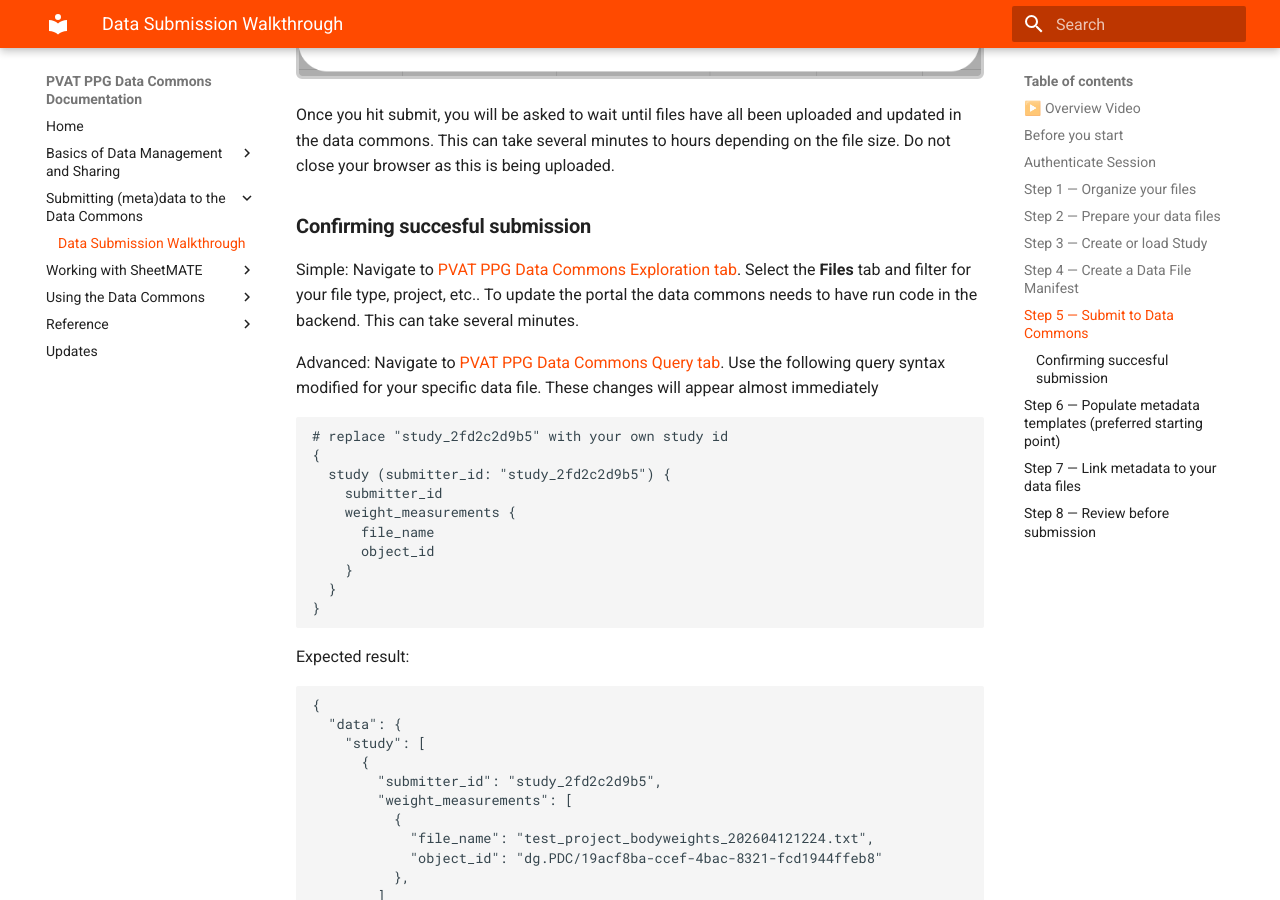
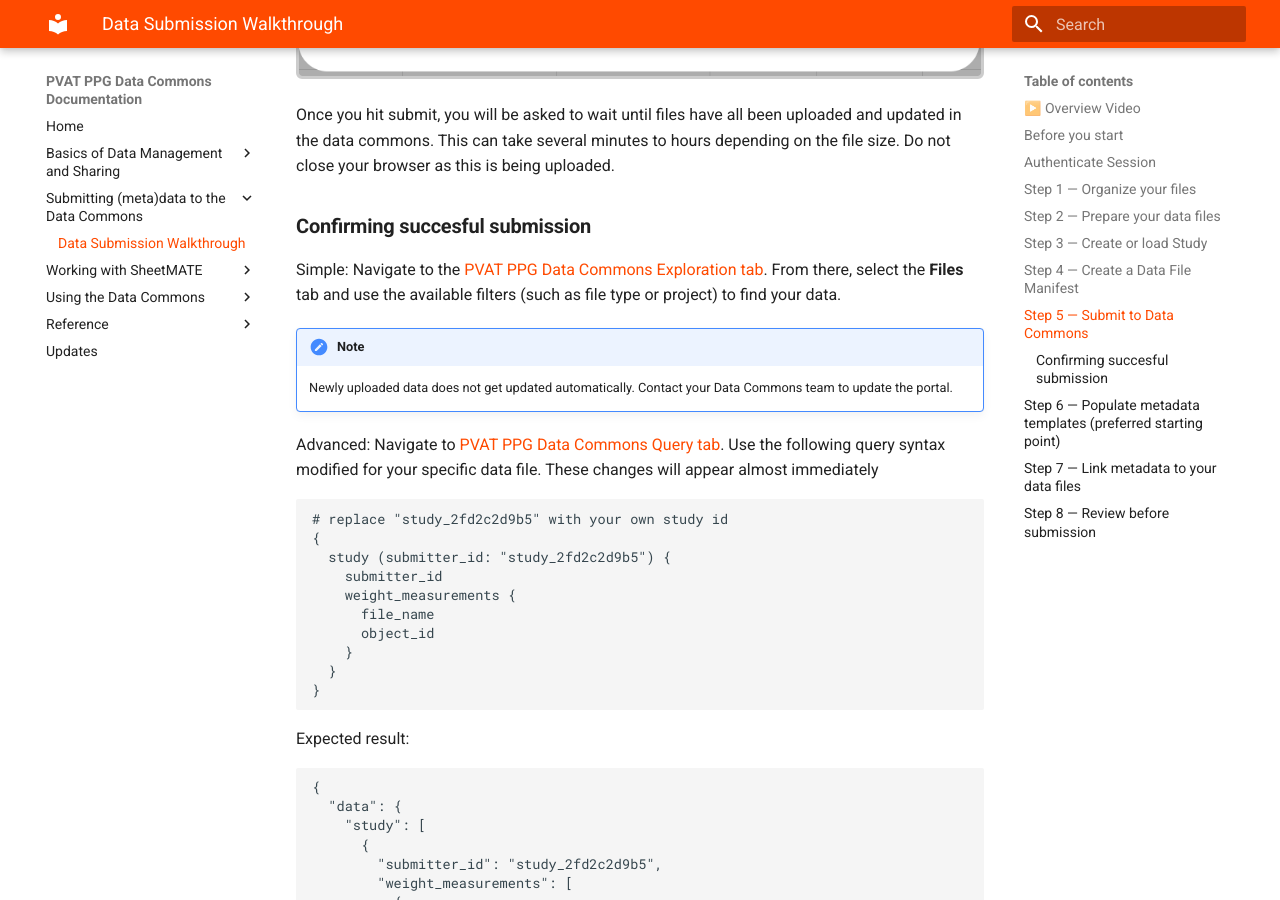
Before and after one commit to nault-research/pvatppg-commons-docs, an MkDocs documentation site: the page built from docs/getting-started/walkthrough.md, in a window 1280 px wide and 900 px high, scrolled down 6034 px. Built offline with MkDocs 1.6.1 and Material for MkDocs 9.7.7, drawn with Linux system fonts in a browser that asks for light colours; some of the changed text lies outside the part shown.

Commit message:
minor walkthrough updates

```diff
--- a/docs/getting-started/walkthrough.md
+++ b/docs/getting-started/walkthrough.md
@@ -167,7 +167,10 @@ Once you hit submit, you will be asked to wait until files have all been uploade
 
 ### <b>Confirming succesful submission</b>
 
-Simple: Navigate to [PVAT PPG Data Commons Exploration tab](https://dev.pvatppgmsu.com/explorer). Select the <b>Files</b> tab and filter for your file type, project, etc.. To update the portal the data commons needs to have run code in the backend. This can take several minutes.
+Simple: Navigate to the [PVAT PPG Data Commons Exploration tab](https://dev.pvatppgmsu.com/explorer). From there, select the **Files** tab and use the available filters (such as file type or project) to find your data.
+
+!!! note
+    Newly uploaded data does not get updated automatically. Contact your Data Commons team to update the portal.
 
 Advanced: Navigate to [PVAT PPG Data Commons Query tab](https://dev.pvatppgmsu.com/query). Use the following query syntax modified for your specific data file. These changes will appear almost immediately
 
```
Also changed, not shown: other parts of docs/getting-started/walkthrough.md (+1 -1 lines).
